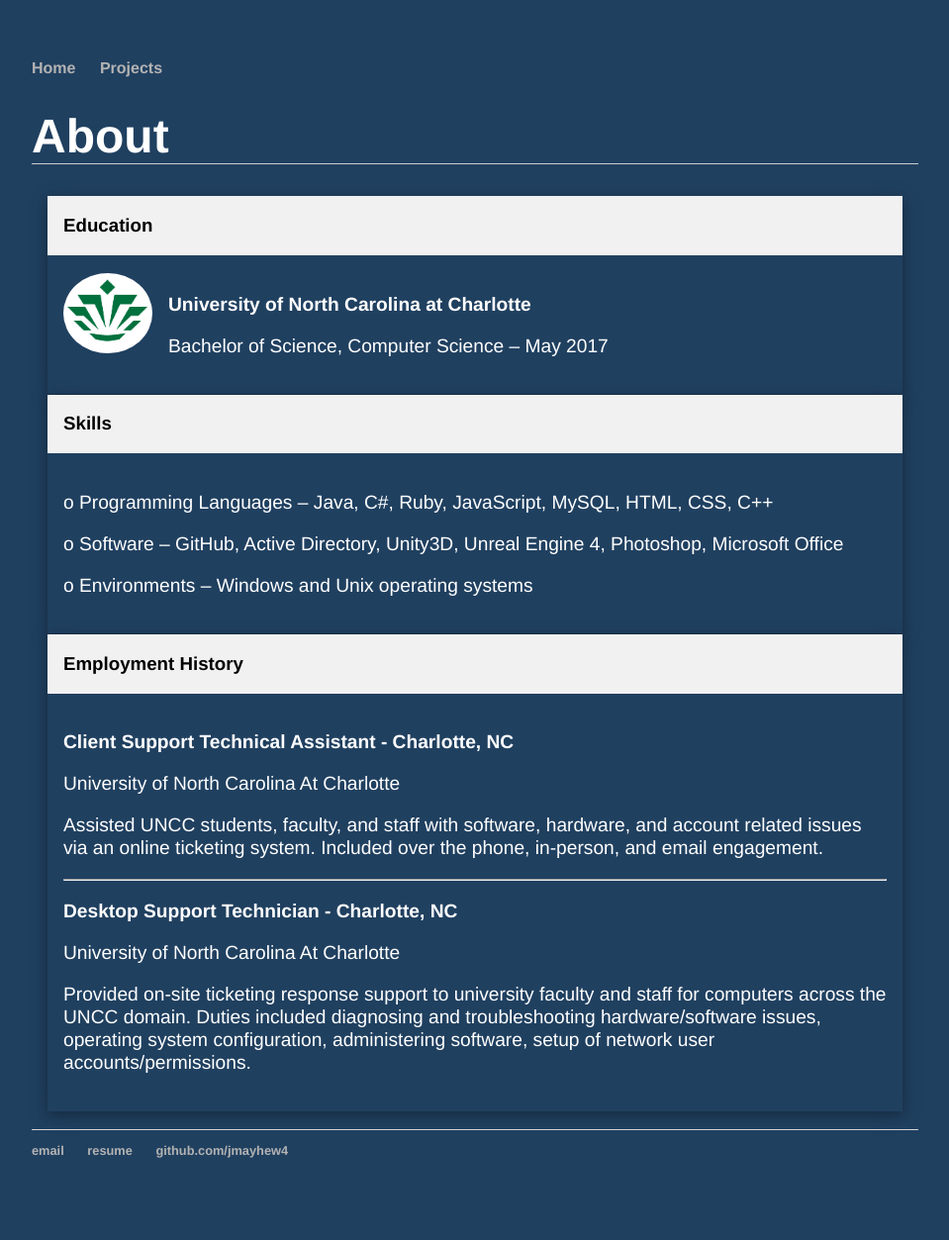
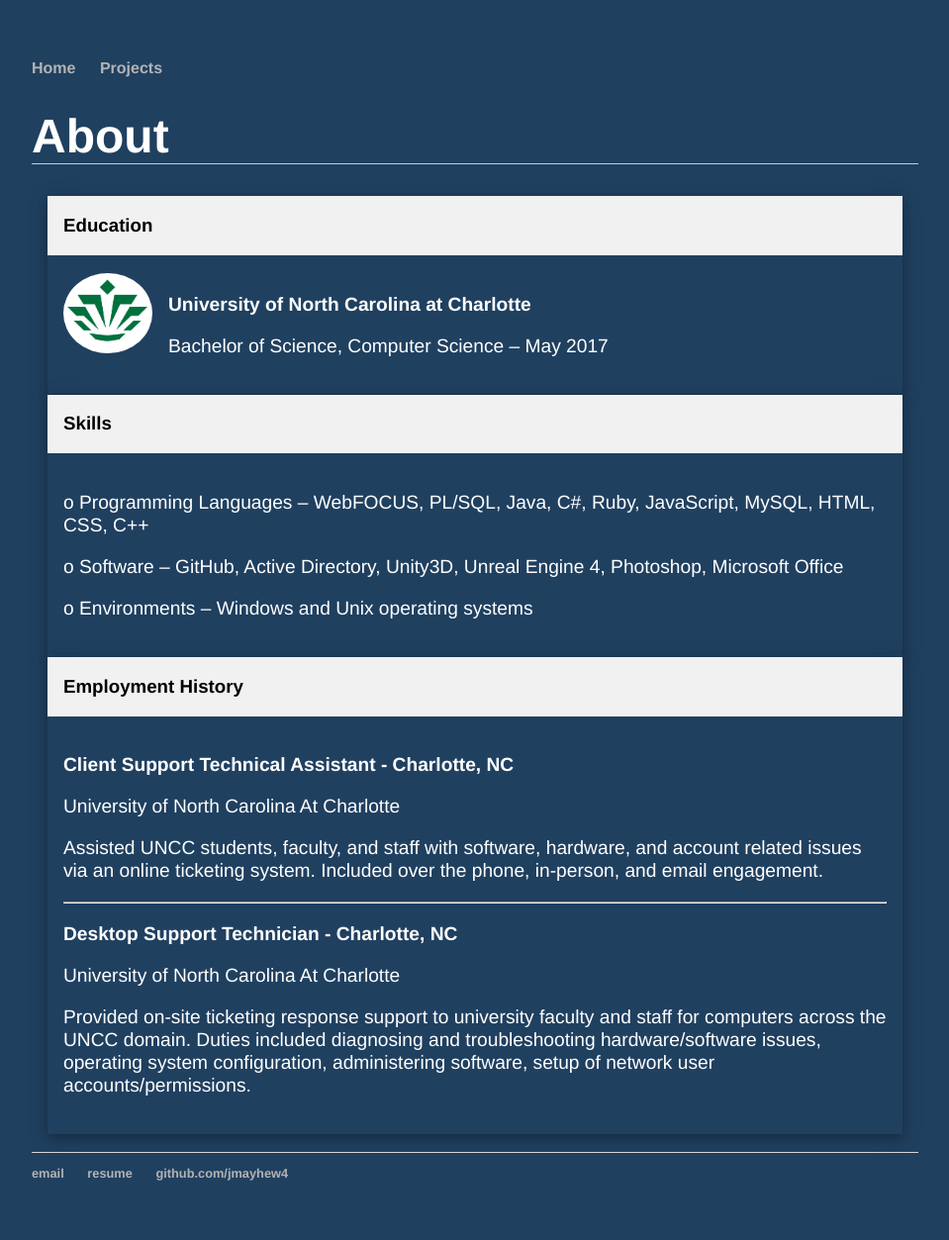
Before and after one commit to jmayhew4/jmayhew4.github.io, a Jekyll site: the page built from about/index.html, in a window 1280 px wide. Shown: the whole page at 99% size, without its empty margins (160-1119 px from the left). Built offline with Jekyll 4.4.1, drawn with Linux system fonts in a browser that asks for light colours; before the commit the page ends 1230 px from its top, so only the background shows below that.

Commit message:
Update index.html

```diff
--- a/about/index.html
+++ b/about/index.html
@@ -40,7 +40,7 @@
     </header>
     <div class="w3-container"><br>
       <!-- <img src="../photos/UNCC.PNG" alt="Avatar" class="w3-left w3-circle w3-margin-right" style="width:90px"> -->
-	<p>o Programming Languages – Java, C#, Ruby, JavaScript, MySQL, HTML, CSS, C++</p>
+	<p>o Programming Languages – WebFOCUS, PL/SQL, Java, C#, Ruby, JavaScript, MySQL, HTML, CSS, C++</p>
         <p>o Software – GitHub, Active Directory, Unity3D, Unreal Engine 4, Photoshop, Microsoft Office</p>
 	<p>o Environments – Windows and Unix operating systems</p><br>
     </div>
```
